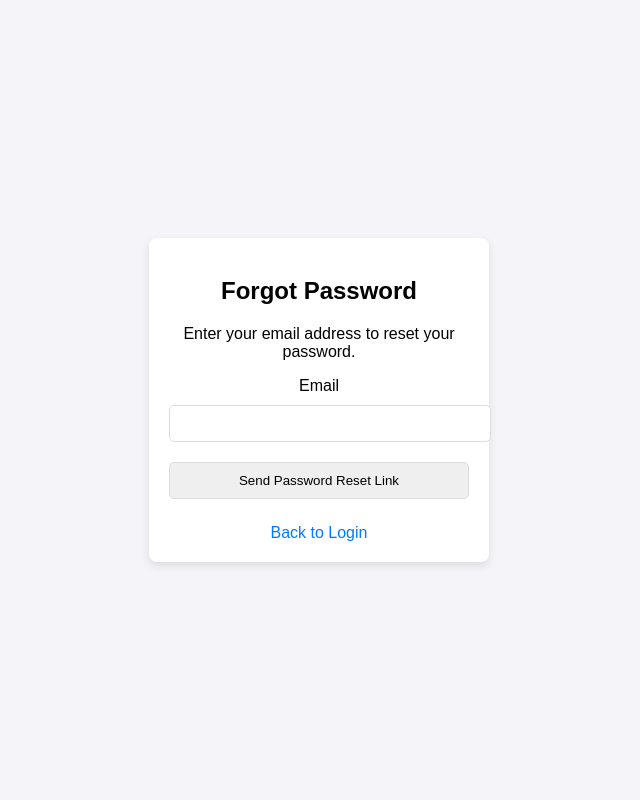
After one commit to Rgopalam17010806/flasktemplate2, a Flask app: page /forgot_password in a window 1280 px wide. The commit adds this page. Shown: the whole page, without its empty margins (321-961 px from the left). Run offline with Flask 3, Linux system fonts and the light colour scheme.

Commit message:
forgot password works. only need to sole one more problem

```diff
--- a/app.py
+++ b/app.py
@@ -1,8 +1,12 @@
-from config import bcrypt, login_manager, app, db
-from flask import Flask, flash, redirect, render_template, url_for
+import random
+import string
+from flask_mail import Message
+from flask_mail import Mail
+from config import bcrypt, login_manager, app, db, mail
+from flask import Flask, flash, redirect, render_template, request, url_for
 from flask_login import current_user, login_required, login_user, logout_user, LoginManager
 from flask_cors import CORS
-from models import Login, Register, User
+from models import ForgotPasswordForm, Login, Register, ResetPasswordForm, User
 from werkzeug.security import generate_password_hash, check_password_hash
 
 
@@ -37,10 +41,50 @@ def login():
             flash('Invalid email or password','danger')
     return render_template('login.html', form=form, registerform=registerform)
 
-#forgotpassword
-@app.route('/forgotpassword')
-def forgotpassword():
-    return render_template('forgotpassword.html')
+# Route to request password reset
+@app.route('/forgot_password', methods=['GET', 'POST'])
+def forgot_password():
+    form = ForgotPasswordForm()  # Assume this form asks for the user's email
+    if form.validate_on_submit():
+        user = User.query.filter_by(email=form.email.data).first()
+        if user:
+            # Generate a reset token
+            token = user.get_reset_token()
+            # Correctly generate the reset URL with the token (passing token as a keyword argument)
+            reset_url = url_for('reset_password', token=token, _external=True)
+            # Send the email (using Flask-Mail)
+            msg = Message("Password Reset Request", recipients=[user.email])
+            msg.body = f"To reset your password, visit the following link: {reset_url}"
+            mail.send(msg)
+            flash('A password reset link has been sent to your email address.', 'info')
+        else:
+            flash('No account with that email exists.', 'warning')
+    return render_template('forgot_password.html', form=form)
+
+
+# Route to reset the password
+@app.route('/reset_password/<token>', methods=['GET', 'POST'])
+def reset_password(token):
+    form = ResetPasswordForm()  # Form for resetting password
+    user = User.verify_reset_token(token)  # Verify the token (this method should be in your User model)
+
+    if not user:  # If the token is invalid or expired
+        flash('Invalid or expired token.', 'danger')
+        return redirect(url_for('home'))  # Redirect to home page or any other page you prefer
+
+    if request.method == 'POST' and form.validate_on_submit():
+        new_password = form.password.data
+        confirm_password = form.confirm_password.data
+
+        if new_password != confirm_password:  # Check if both passwords match
+            flash('Passwords do not match.', 'danger')
+            return redirect(url_for('reset_password', token=token))
+
+        user.set_password(new_password)  # Set the new password (you should have this method in your User model)
+        flash('Your password has been updated!', 'success')
+        return redirect(url_for('login'))  # Redirect to the login page after successful reset
+
+    return render_template('reset_password.html', form=form, token=token)
 
 
 #registration
--- a/models.py
+++ b/models.py
@@ -1,22 +1,57 @@
+import datetime
+import jwt
+from flask import current_app
 from flask_login import UserMixin
 from config import db
 from flask_wtf import FlaskForm
 from wtforms import StringField, PasswordField, BooleanField, SubmitField
-from wtforms.validators import DataRequired, Email, EqualTo, ValidationError
+from wtforms.validators import DataRequired, Email, EqualTo, ValidationError, Length
+from werkzeug.security import generate_password_hash, check_password_hash
+from datetime import datetime, timedelta
 
+
+# User model
 class User(db.Model, UserMixin):
     id = db.Column(db.Integer, primary_key=True)
     firstname = db.Column(db.String(150), nullable=False)
     lastname = db.Column(db.String(150), nullable=False)
     email = db.Column(db.String(150), unique=True, nullable=False)
     password = db.Column(db.String(150), nullable=False)
+    date_registered = db.Column(db.DateTime, default=datetime.utcnow)
 
+
+     # Generate password reset token
+    def get_reset_token(self, expires_sec=1800):
+        exp = datetime.utcnow() + timedelta(seconds=expires_sec)
+        return jwt.encode({'user_id': self.id, 'exp': exp}, current_app.config['SECRET_KEY'], algorithm='HS256')
+
+    # Verify password reset token
+    @staticmethod
+    def verify_reset_token(token):
+        try:
+            data = jwt.decode(token, current_app.config['SECRET_KEY'], algorithms=['HS256'])
+        except Exception:
+            return None
+        return User.query.get(data['user_id'])
+
+    # Set the user's password after reset
+    def set_password(self, password):
+        self.password_hash = generate_password_hash(password)
+
+    # Check the user's password
+    def check_password(self, password):
+        return check_password_hash(self.password_hash, password)
+
+
+# Login form
 class Login(FlaskForm):
     email = StringField('Email', validators=[DataRequired(), Email()])
     password = PasswordField('Password', validators=[DataRequired()])
     remember_me = BooleanField('Remember Me')
     submit = SubmitField('Login')
 
+
+# Register form
 class Register(FlaskForm):
     firstname = StringField('First Name', validators=[DataRequired()])
     lastname = StringField('Last Name', validators=[DataRequired()])
@@ -28,3 +63,22 @@ class Register(FlaskForm):
         existing_user_email = User.query.filter_by(email=email.data).first()
         if existing_user_email:
             raise ValidationError('This email is already registered. Please choose a different one.')
+
+
+# Forgot password form
+class ForgotPasswordForm(FlaskForm):
+    email = StringField('Email', validators=[DataRequired(), Email()])
+    submit = SubmitField('Send Password Reset Link')
+
+
+# Reset password form
+class ResetPasswordForm(FlaskForm):
+    password = PasswordField('New Password', validators=[
+        DataRequired(),
+        Length(min=8, message='Password must be at least 8 characters long.')
+    ])
+    confirm_password = PasswordField('Confirm Password', validators=[
+        DataRequired(),
+        EqualTo('password', message='Passwords must match')
+    ])
+    submit = SubmitField('Reset Password')
--- /dev/null
+++ b/templates/forgot_password.html
@@ -0,0 +1,75 @@
+<!DOCTYPE html>
+<html lang="en">
+<head>
+    <meta charset="UTF-8">
+    <meta name="viewport" content="width=device-width, initial-scale=1.0">
+    <title>Forgot Password</title>
+    <style>
+        body {
+            font-family: Arial, sans-serif;
+            background-color: #f4f4f9;
+            display: flex;
+            justify-content: center;
+            align-items: center;
+            height: 100vh;
+            margin: 0;
+        }
+        .forgot-password-container {
+            background: white;
+            border-radius: 8px;
+            box-shadow: 0 4px 10px rgba(0, 0, 0, 0.1);
+            padding: 20px;
+            width: 300px;
+            text-align: center;
+        }
+        .forgot-password-container h2 {
+            margin-bottom: 20px;
+        }
+        .forgot-password-container input {
+            width: 100%;
+            padding: 10px;
+            margin: 10px 0;
+            border: 1px solid #ddd;
+            border-radius: 5px;
+        }
+        .forgot-password-container button {
+            width: 100%;
+            padding: 10px;
+            background-color: #007BFF;
+            border: none;
+            border-radius: 5px;
+            color: white;
+            font-size: 16px;
+            cursor: pointer;
+        }
+        .forgot-password-container button:hover {
+            background-color: #0056b3;
+        }
+        .forgot-password-container a {
+            display: block;
+            margin-top: 15px;
+            color: #007BFF;
+            text-decoration: none;
+        }
+        .forgot-password-container a:hover {
+            text-decoration: underline;
+        }
+    </style>
+</head>
+<body>
+    <div class="forgot-password-container">
+        <h2>Forgot Password</h2>
+        <p>Enter your email address to reset your password.</p>
+        <form method="POST" action="{{ url_for('forgot_password') }}">
+            {{ form.hidden_tag() }}
+            <div>
+                {{ form.email.label }} {{ form.email() }}
+            </div>
+            <div>
+                {{ form.submit() }}
+            </div>
+        </form>
+        <a href="/login">Back to Login</a>
+    </div>
+</body>
+</html>
--- a/templates/login.html
+++ b/templates/login.html
@@ -31,6 +31,6 @@
         <button type="submit" class="submit_button">{{ form.submit.label.text }}</button>
 
         <a href="{{ url_for('signup') }}" class="book-button">Click here to register if you haven't</a>
-        <a href="{{ url_for('forgotpassword') }}" class="book-button">Click here to register if you haven't</a>
+        <a href="{{ url_for('forgot_password') }}" class="book-button">Forgot password</a>
     </form>
 {% endblock %}
```
Also changed, not shown: config.py (+13 -0 lines), templates/forgotpassword.html (deleted, +0 -70 lines), templates/reset_password.html (added, +78 -0 lines), instance/database.db, 1 other file.
